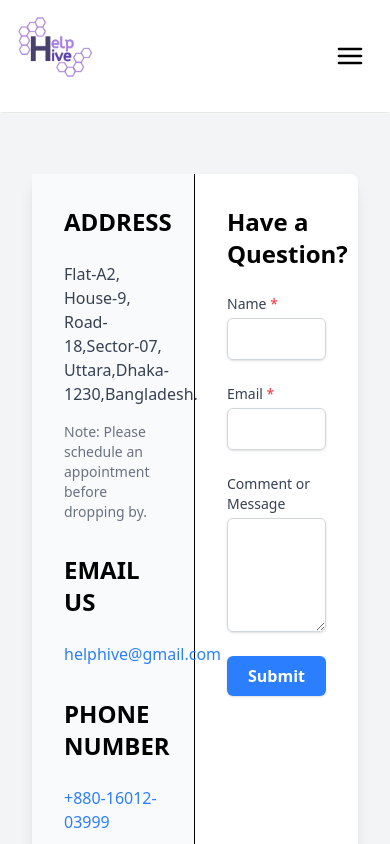
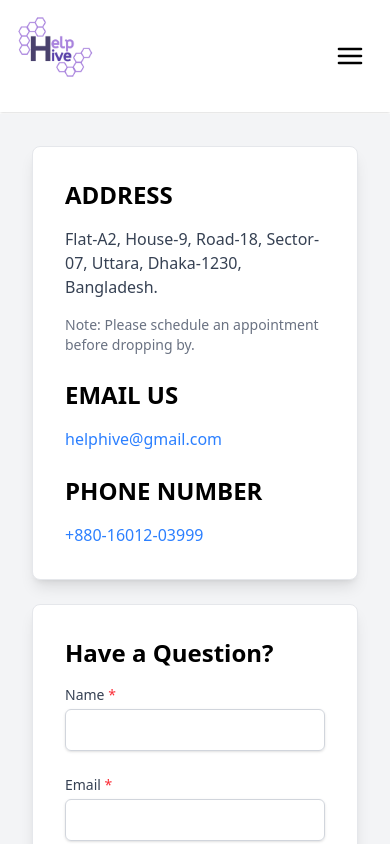
Before and after one commit to 3-knuckle-heads/HelpHive, a React (Vite) app in the folder FrontEnd/help-hive/: page /contact in a window 390 px wide. Shown: the top 844 px of the page. Built offline with nearby package versions, Linux system fonts and the light colour scheme.

Commit message:
Updated Contact info
Contact info is now responsive to all screen sizes

```diff
--- a/FrontEnd/help-hive/src/pages/Contact.jsx
+++ b/FrontEnd/help-hive/src/pages/Contact.jsx
@@ -2,39 +2,32 @@ import React from "react";
 
 function Contact() {
   return (
-    <div className="min-h-screen bg-gray-100 flex items-center justify-center p-8">
-      <div className="max-w-6xl w-full bg-white shadow-lg rounded-lg flex">
+    <div className="min-h-screen bg-gray-100 flex flex-col items-center justify-center p-8">
+      <div className="max-w-6xl w-full grid grid-cols-1 md:grid-cols-2 gap-6">
 
+        {/* Contact Details Box */}
+        <div className="bg-white shadow-lg rounded-lg p-8 flex flex-col items-start border border-gray-200">
+          <h2 className="text-2xl font-bold mb-4">ADDRESS</h2>
+          <p className="text-gray-700 mb-4">Flat-A2, House-9, Road-18, Sector-07, Uttara, Dhaka-1230, Bangladesh.</p>
+          <p className="text-sm text-gray-500 mb-6">Note: Please schedule an appointment before dropping by.</p>
 
-        <div className="w-1/2 p-8 bg-gray-50 border-r">
-          <h2 className="text-2xl font-bold mb-6">ADDRESS</h2>
-          <p className="text-gray-700 mb-4">
-            Flat-A2, House-9, Road-18,Sector-07, Uttara,Dhaka-1230,Bangladesh.
-          </p>
-          <p className="text-sm text-gray-500 mb-8">
-            Note: Please schedule an appointment before dropping by.
-          </p>
-          <h2 className="text-2xl font-bold mb-6">EMAIL US</h2>
-          <p className="text-blue-500 mb-8">
+          <h2 className="text-2xl font-bold mb-4">EMAIL US</h2>
+          <p className="text-blue-500 mb-6">
             <a href="mailto:info@givebangladesh.com">helphive@gmail.com</a>
           </p>
-          <h2 className="text-2xl font-bold mb-6">PHONE NUMBER</h2>
-          <p className="text-blue-500 mb-8">
+
+          <h2 className="text-2xl font-bold mb-4">PHONE NUMBER</h2>
+          <p className="text-blue-500">
             <a href="tel:+8801892775247">+880-16012-03999</a>
           </p>
-
         </div>
 
-
-        <div className="w-1/2 p-8">
-          <h2 className="text-2xl font-bold mb-6">Have a Question?</h2>
+        {/* Contact Form Box */}
+        <div className="bg-white shadow-lg rounded-lg p-8 flex flex-col border border-gray-200">
+          <h2 className="text-2xl font-bold mb-4">Have a Question?</h2>
           <form className="space-y-6">
-
             <div>
-              <label
-                htmlFor="name"
-                className="block text-sm font-medium text-gray-700"
-              >
+              <label htmlFor="name" className="block text-sm font-medium text-gray-700">
                 Name <span className="text-red-500">*</span>
               </label>
               <input
@@ -47,10 +40,7 @@ function Contact() {
             </div>
 
             <div>
-              <label
-                htmlFor="email"
-                className="block text-sm font-medium text-gray-700"
-              >
+              <label htmlFor="email" className="block text-sm font-medium text-gray-700">
                 Email <span className="text-red-500">*</span>
               </label>
               <input
@@ -62,12 +52,8 @@ function Contact() {
               />
             </div>
 
-
             <div>
-              <label
-                htmlFor="comment"
-                className="block text-sm font-medium text-gray-700"
-              >
+              <label htmlFor="comment" className="block text-sm font-medium text-gray-700">
                 Comment or Message
               </label>
               <textarea
```
